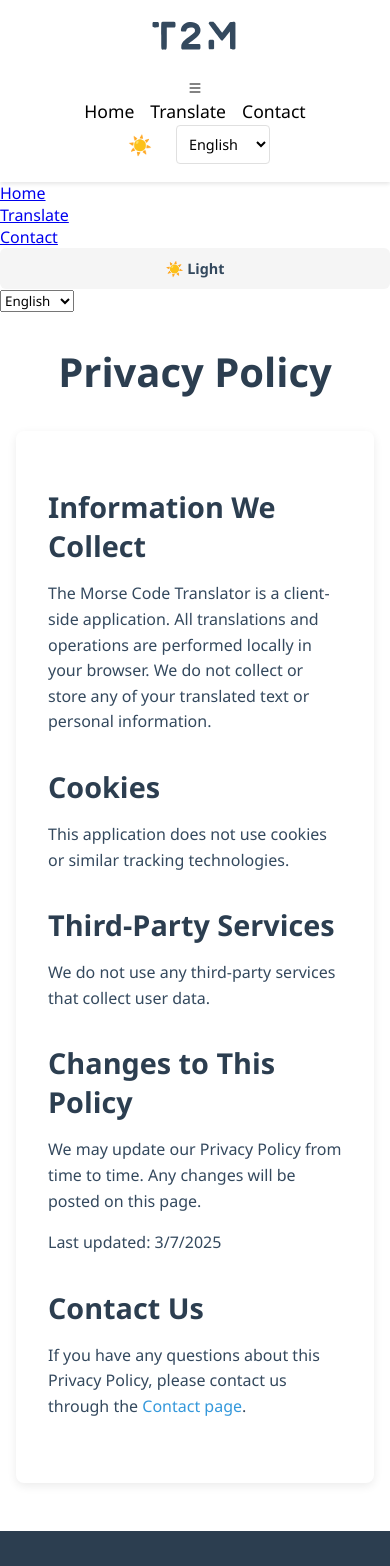
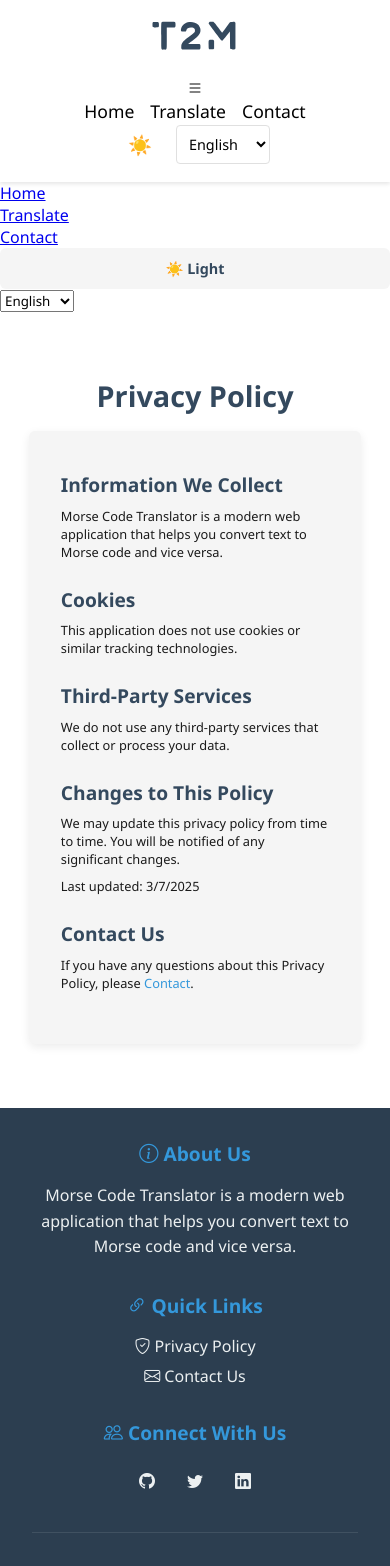
Before and after one commit to y1hy11/T2M---Text-Morse-Code-Translator, a React (Vite) app: page /privacy-policy in a window 390 px wide. Shown: the top 1566 px of the page. Built offline with nearby package versions, Linux system fonts and the light colour scheme.

Commit message:
Enhance Privacy Policy page with internationalization support and improve styles for responsiveness and dark mode

```diff
--- a/src/pages/PrivacyPolicy.jsx
+++ b/src/pages/PrivacyPolicy.jsx
@@ -1,46 +1,48 @@
 import { Link } from 'react-router-dom';
-import '../styles/pages/PrivacyPolicy.css';
+import { useTranslation } from 'react-i18next';
 
 const PrivacyPolicy = () => {
+  const { t } = useTranslation();
+
   return (
     <div className="privacy-policy">
-      <h1>Privacy Policy</h1>
+      <h1>{t('privacy.title')}</h1>
       <div className="policy-content">
         <section>
-          <h2>Information We Collect</h2>
+          <h2>{t('privacy.infoWeCollect')}</h2>
           <p>
-            The Morse Code Translator is a client-side application. All translations and operations are performed locally in your browser. We do not collect or store any of your translated text or personal information.
+            {t('footer.aboutText')}
           </p>
         </section>
 
         <section>
-          <h2>Cookies</h2>
+          <h2>{t('privacy.cookies')}</h2>
           <p>
-            This application does not use cookies or similar tracking technologies.
+            {t('privacy.cookiesInfo')}
           </p>
         </section>
 
         <section>
-          <h2>Third-Party Services</h2>
+          <h2>{t('privacy.thirdPartyServices')}</h2>
           <p>
-            We do not use any third-party services that collect user data.
+            {t('privacy.thirdPartyServicesInfo')}
           </p>
         </section>
 
         <section>
-          <h2>Changes to This Policy</h2>
+          <h2>{t('privacy.changes')}</h2>
           <p>
-            We may update our Privacy Policy from time to time. Any changes will be posted on this page.
+            {t('privacy.changesDesc')}
           </p>
           <p>
-            Last updated: {new Date().toLocaleDateString()}
+            {t('privacy.lastUpdated')}: {new Date().toLocaleDateString()}
           </p>
         </section>
 
         <section>
-          <h2>Contact Us</h2>
+          <h2>{t('contact.title')}</h2>
           <p>
-            If you have any questions about this Privacy Policy, please contact us through the <Link to="/contact">Contact page</Link>.
+            {t('privacy.contactDesc')} <Link to="/contact">{t('navigation.contact')}</Link>.
           </p>
         </section>
       </div>
--- a/src/styles/pages/Notfound.css
+++ b/src/styles/pages/Notfound.css
@@ -5,20 +5,28 @@
 
 .not-found h1 {
   font-size: 6rem;
-  color: #3498db;
+  color: var(--text-light);
   margin: 0;
   line-height: 1;
 }
 
+.dark-mode .not-found h1 {
+  color: var(--text-secondary);
+}
+
 .not-found h2 {
   font-size: 2.5rem;
-  color: #2c3e50;
+  color: var(--text-light);
   margin: 1rem 0;
+}
+
+.dark-mode .not-found h2 {
+  color: var(--text-secondary);
 }
 
 .not-found p {
   font-size: 1.2rem;
-  color: #7f8c8d;
+  color: var(--text-secondary);
   max-width: 500px;
   margin: 1rem auto 2rem;
 }
@@ -37,3 +45,55 @@
 .home-link:hover {
   background-color: #2980b9;
 }
+
+@media (max-width: 767px) {
+  .not-found {
+    padding: 9rem 1rem 25rem 1rem;
+  }
+
+  .not-found h1 {
+    font-size: 4rem;
+  }
+
+  .not-found h2 {
+    font-size: 1.8rem;
+    margin: 0.8rem 0;
+  }
+
+  .not-found p {
+    font-size: 1rem;
+    max-width: 350px;
+    margin: 0.8rem auto 1.5rem;
+  }
+
+  .home-link {
+    padding: 0.8rem 1.5rem;
+    font-size: 0.9rem;
+  }
+}
+
+@media (max-width: 480px) {
+  .not-found {
+    padding: 9rem 1rem 25rem 1rem;
+  }
+
+  .not-found h1 {
+    font-size: 4rem;
+  }
+
+  .not-found h2 {
+    font-size: 1.8rem;
+    margin: 0.8rem 0;
+  }
+
+  .not-found p {
+    font-size: 1rem;
+    max-width: 350px;
+    margin: 0.8rem auto 1.5rem;
+  }
+
+  .home-link {
+    padding: 0.8rem 1.5rem;
+    font-size: 0.9rem;
+  }
+}
--- a/src/styles/pages/PrivacyPolicy.css
+++ b/src/styles/pages/PrivacyPolicy.css
@@ -6,16 +6,21 @@
 
 .privacy-policy h1 {
   font-size: 2.5rem;
-  color: #2c3e50;
+  color: var(--primary-color);
   text-align: center;
   margin-bottom: 2rem;
 }
 
 .policy-content {
-  background: white;
+  background: var(--background-light);
   padding: 2rem;
   border-radius: 8px;
   box-shadow: 0 3px 10px rgba(0, 0, 0, 0.08);
+}
+
+.dark-mode .policy-content {
+  background: var(--background-dark);
+  box-shadow: 0 3px 10px rgba(204, 204, 204, 0.08);
 }
 
 .policy-content section {
@@ -24,21 +29,83 @@
 
 .policy-content h2 {
   font-size: 1.8rem;
-  color: #2c3e50;
+  color: var(--primary-color);
   margin-bottom: 1rem;
 }
 
 .policy-content p {
-  color: #34495e;
+  color: var(--text-light);
   line-height: 1.6;
   margin-bottom: 1rem;
 }
 
+.dark-mode .policy-content p {
+  color: var(--text-dark);
+}
+
 .policy-content a {
-  color: #3498db;
+  color: var(--secondary-color);
   text-decoration: none;
 }
 
 .policy-content a:hover {
-  text-decoration: underline;
+  color: var(--primary-color);
 }
+
+@media (max-width: 767px) {
+  .privacy-policy {
+    margin: 4rem auto;
+    padding: 0 0.8rem;
+  }
+
+  .privacy-policy h1 {
+    font-size: 1.8rem;
+    margin-bottom: 1rem;
+  }
+
+  .policy-content {
+    padding: 1.2rem;
+    border-radius: 6px;
+  }
+
+  .policy-content section {
+    margin-bottom: 1.2rem;
+  }
+
+  .policy-content h2 {
+    font-size: 1.4rem;
+    margin-bottom: 0.8rem;
+  }
+
+  .policy-content p {
+    font-size: 0.9rem;
+    line-height: 1.5;
+    margin-bottom: 0.8rem;
+  }
+}
+
+@media (max-width: 480px) {
+
+
+  .privacy-policy h1 {
+    font-size: 1.8rem;
+    margin: 1rem 1rem 1rem 1rem;
+}
+
+  .policy-content {
+    padding: 1rem 2rem 2rem 2rem;
+    margin: 1rem 1rem 1rem;
+  }
+
+  .policy-content h2 {
+    font-size: 1.2rem;
+    margin-bottom: 0.6rem;
+  }
+
+  .policy-content p {
+    font-size: 0.8rem;
+    line-height: 1.4;
+    margin-bottom: 0.6rem;
+  }
+
+}
```
